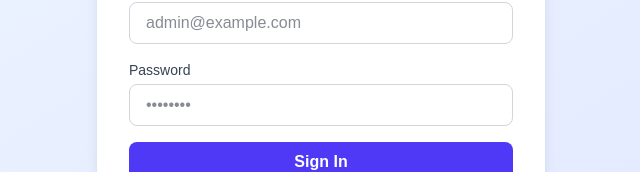
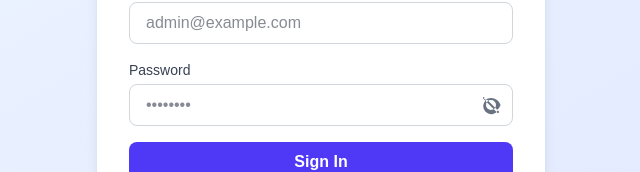
Before and after one commit to talhawgj/carHub, a Next.js app: page /login in a window 1280 px wide. Shown: the part 352-524 px from the top of the page, without its empty margins (319-959 px from the left). Built offline with nearby package versions, Linux system fonts and the light colour scheme; no server answers.

Commit message:
feat: add custom favicon, update website metadata, add show/hide password toggle on login and signup

```diff
--- a/src/app/layout.tsx
+++ b/src/app/layout.tsx
@@ -17,7 +17,11 @@
   title: "carHub - Find Your Perfect Car | Premium Auto Dealership",
   description: "Discover premium vehicles at carHub. Browse our extensive inventory of new and pre-owned cars with detailed specs, pricing, and comparison tools.",
   icons: {
-    icon: "/favicon.svg",
+    icon: [
+      { url: "/favicon.svg", type: "image/svg+xml" },
+      { url: "/favicon.ico", type: "image/x-icon" },
+    ],
+    apple: "/favicon.svg",
   },
 };
 
--- a/src/app/login/page.tsx
+++ b/src/app/login/page.tsx
@@ -10,6 +10,7 @@
   const [error, setError] = useState('');
   const [loading, setLoading] = useState(false);
   const [mounted, setMounted] = useState(false);
+  const [showPassword, setShowPassword] = useState(false);
   const { user, signIn } = useAuth();
   const router = useRouter();
 
@@ -87,15 +88,33 @@
               <label className="block text-sm font-medium text-gray-700 mb-1">
                 Password
               </label>
+              <div className="relative">
                 <input
-                type="password"
+                  type={showPassword ? 'text' : 'password'}
                   value={password}
                   onChange={(e) => setPassword(e.target.value)}
                   required
-                className="w-full px-4 py-2 border border-gray-300 rounded-lg focus:ring-2 focus:ring-indigo-500 focus:border-transparent outline-none transition text-gray-900 bg-white"
+                  className="w-full px-4 py-2 pr-12 border border-gray-300 rounded-lg focus:ring-2 focus:ring-indigo-500 focus:border-transparent outline-none transition text-gray-900 bg-white"
                   placeholder="••••••••"
                   autoComplete="current-password"
                 />
+                <button
+                  type="button"
+                  onClick={() => setShowPassword(!showPassword)}
+                  className="absolute right-3 top-1/2 transform -translate-y-1/2 text-gray-500 hover:text-gray-700"
+                >
+                  {showPassword ? (
+                    <svg className="w-5 h-5" fill="currentColor" viewBox="0 0 20 20">
+                      <path d="M10 12a2 2 0 100-4 2 2 0 000 4z" />
+                      <path fillRule="evenodd" d="M.458 10C1.732 5.943 5.522 3 10 3s8.268 2.943 9.542 7c-1.274 4.057-5.064 7-9.542 7S1.732 14.057.458 10zM14 10a4 4 0 11-8 0 4 4 0 018 0z" clipRule="evenodd" />
+                    </svg>
+                  ) : (
+                    <svg className="w-5 h-5" fill="currentColor" viewBox="0 0 20 20">
+                      <path fillRule="evenodd" d="M3.707 2.293a1 1 0 00-1.414 1.414l14 14a1 1 0 001.414-1.414l-1.473-1.473A10.014 10.014 0 0019.542 10C18.268 5.943 14.478 3 10 3a9.958 9.958 0 00-5.68 1.74l-1.613-1.613zm2.16 2.16a8 8 0 1011.062 11.062l-11.062-11.062zM15 10a5 5 0 11-10 0 5 5 0 0110 0z" clipRule="evenodd" />
+                    </svg>
+                  )}
+                </button>
+              </div>
             </div>
 
             <button
--- a/src/app/signup/page.tsx
+++ b/src/app/signup/page.tsx
@@ -12,6 +12,7 @@
   const [loading, setLoading] = useState(false);
   const [success, setSuccess] = useState(false);
   const [mounted, setMounted] = useState(false);
+  const [showPassword, setShowPassword] = useState(false);
   const { user, signUp } = useAuth();
   const router = useRouter();
 
@@ -131,15 +132,33 @@
               <label className="block text-sm font-medium text-gray-700 mb-1">
                 Password
               </label>
+              <div className="relative">
                 <input
-                type="password"
+                  type={showPassword ? 'text' : 'password'}
                   value={password}
                   onChange={(e) => setPassword(e.target.value)}
                   required
-                className="w-full px-4 py-2 border border-gray-300 rounded-lg focus:ring-2 focus:ring-indigo-500 focus:border-transparent outline-none transition text-gray-900 bg-white"
+                  className="w-full px-4 py-2 pr-12 border border-gray-300 rounded-lg focus:ring-2 focus:ring-indigo-500 focus:border-transparent outline-none transition text-gray-900 bg-white"
                   placeholder="••••••••"
                   autoComplete="new-password"
                 />
+                <button
+                  type="button"
+                  onClick={() => setShowPassword(!showPassword)}
+                  className="absolute right-3 top-1/2 transform -translate-y-1/2 text-gray-500 hover:text-gray-700"
+                >
+                  {showPassword ? (
+                    <svg className="w-5 h-5" fill="currentColor" viewBox="0 0 20 20">
+                      <path d="M10 12a2 2 0 100-4 2 2 0 000 4z" />
+                      <path fillRule="evenodd" d="M.458 10C1.732 5.943 5.522 3 10 3s8.268 2.943 9.542 7c-1.274 4.057-5.064 7-9.542 7S1.732 14.057.458 10zM14 10a4 4 0 11-8 0 4 4 0 018 0z" clipRule="evenodd" />
+                    </svg>
+                  ) : (
+                    <svg className="w-5 h-5" fill="currentColor" viewBox="0 0 20 20">
+                      <path fillRule="evenodd" d="M3.707 2.293a1 1 0 00-1.414 1.414l14 14a1 1 0 001.414-1.414l-1.473-1.473A10.014 10.014 0 0019.542 10C18.268 5.943 14.478 3 10 3a9.958 9.958 0 00-5.68 1.74l-1.613-1.613zm2.16 2.16a8 8 0 1011.062 11.062l-11.062-11.062zM15 10a5 5 0 11-10 0 5 5 0 0110 0z" clipRule="evenodd" />
+                    </svg>
+                  )}
+                </button>
+              </div>
               <p className="text-xs text-gray-600 mt-1">
                 At least 6 characters
               </p>
```
Also changed, not shown: public/favicon_temp.svg (added). Lines whose indentation alone changed are shown as unchanged.
